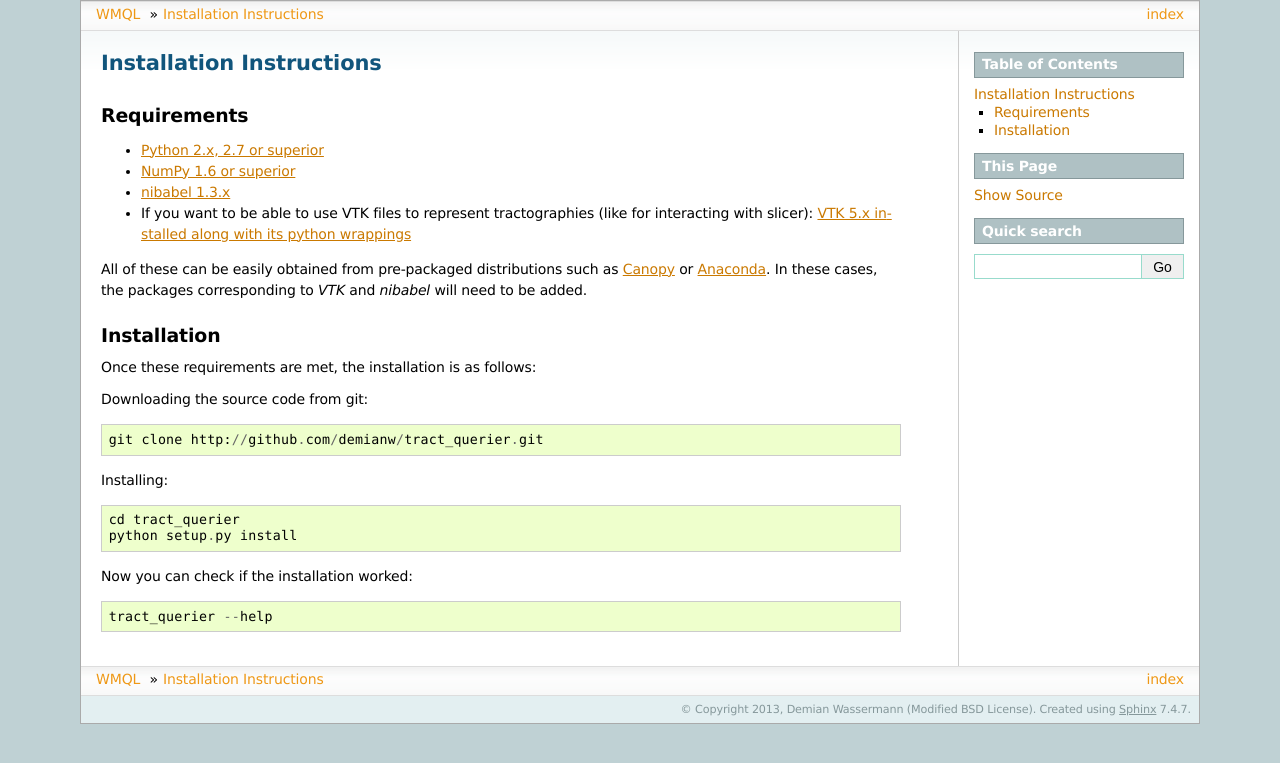
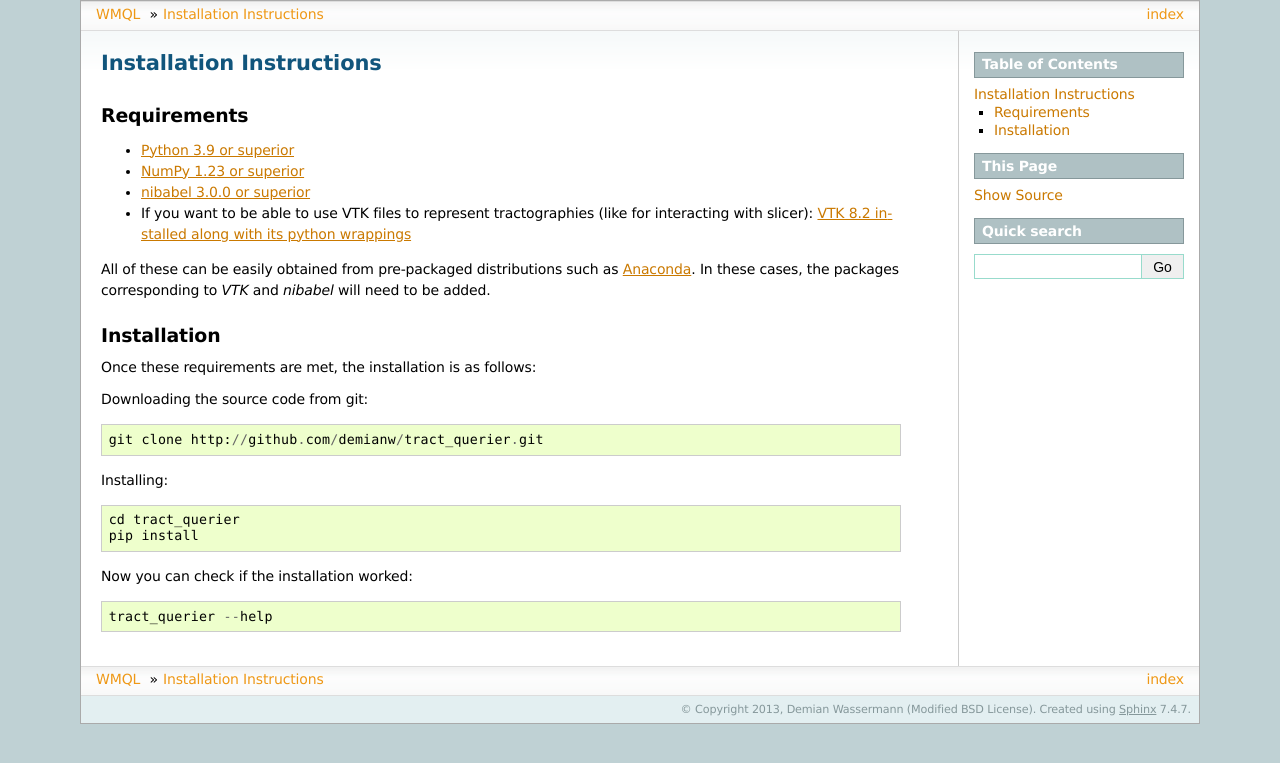
Before and after one commit to demianw/tract_querier, a Sphinx documentation site: the page built from doc/installation_instructions.rst, in a window 1280 px wide. Shown: the top 763 px of the page. Built offline with Sphinx 7.4.7, drawn with Linux system fonts in a browser that asks for light colours; formulas are drawn with MathJax 3; the version number could not be read and is left out.

Commit message:
DOC: Update installation instructions
Update installation instructions:
- Update the dependencies versions.
- `Canopy` is no longer maintained/available, so remove it.
- Update the instal command to use `pip` as the build system has been
  changed and there is no `setup.py` file.

```diff
--- a/doc/installation_instructions.rst
+++ b/doc/installation_instructions.rst
@@ -6,12 +6,12 @@ Installation Instructions
 
 Requirements
 ------------
-* `Python 2.x, 2.7 or superior <http://www.python.org>`_
-* `NumPy 1.6 or superior <http://www.numpy.org>`_
-* `nibabel 1.3.x <http://nipy.sourceforge.net/nibabel/>`_
-* If you want to be able to use VTK files to represent tractographies (like for interacting with slicer): `VTK 5.x installed along with its python wrappings <http://www.vtk.org>`_
+* `Python 3.9 or superior <http://www.python.org>`_
+* `NumPy 1.23 or superior <http://www.numpy.org>`_
+* `nibabel 3.0.0 or superior <http://nipy.sourceforge.net/nibabel/>`_
+* If you want to be able to use VTK files to represent tractographies (like for interacting with slicer): `VTK 8.2 installed along with its python wrappings <http://www.vtk.org>`_
 
-All of these can be easily obtained from pre-packaged distributions such as `Canopy <https://www.enthought.com/products/canopy>`_ or `Anaconda <http://docs.continuum.io/anaconda/index.html>`_. In these cases, the packages corresponding to *VTK* and *nibabel* will need to be added.
+All of these can be easily obtained from pre-packaged distributions such as `Anaconda <http://docs.continuum.io/anaconda/index.html>`_. In these cases, the packages corresponding to *VTK* and *nibabel* will need to be added.
 
 Installation
 ------------
@@ -25,7 +25,7 @@ Downloading the source code from git::
 Installing::
 
   cd tract_querier
-  python setup.py install
+  pip install
 
 
 Now you can check if the installation worked::
```
